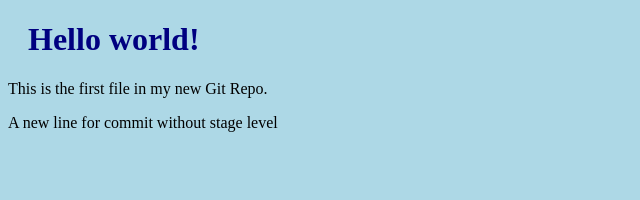
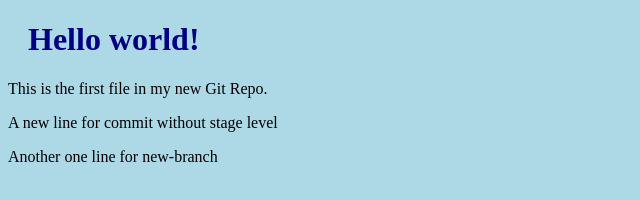
Before and after one commit to Sig42/learn_git, a plain HTML site: page index.html in a window 1280 px wide. Shown: the whole page, without its empty margins (0-640 px from the left). Drawn offline with Linux system fonts and the light colour scheme.

Commit message:
New file for new-branch and new line in index.html

```diff
--- a/index.html
+++ b/index.html
@@ -9,5 +9,6 @@
 <h1>Hello world!</h1>
 <p>This is the first file in my new Git Repo.</p>
 <p>A new line for commit without stage level</p>
+<p>Another one line for new-branch</p>
 </body>
 </html>
```
Also changed, not shown: file_for_bew_branch.txt (added).
